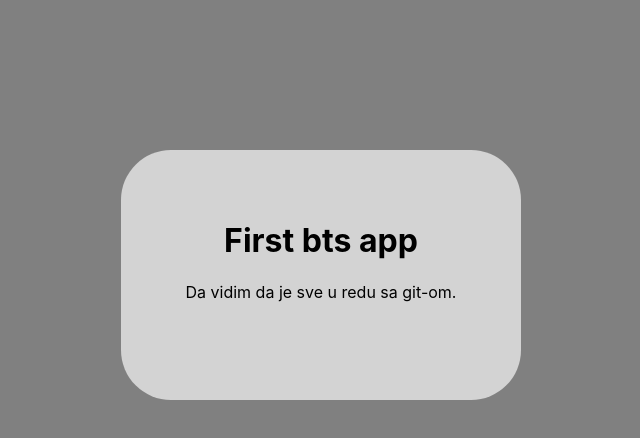
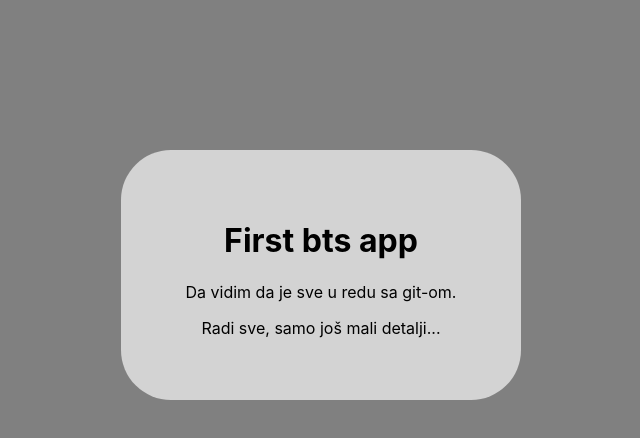
Before and after one commit to s7markobates/bts2, a React (Create React App) app: page / in a window 1280 px wide. Shown: the top 438 px of the page, without its empty margins (319-959 px from the left). Built offline with nearby package versions, Linux system fonts and the light colour scheme.

Commit message:
Za sada sve u redu.

```diff
--- a/src/App.js
+++ b/src/App.js
@@ -5,6 +5,7 @@ function App() {
     <div className="App">
       <h1>First bts app</h1>
       <p>Da vidim da je sve u redu sa git-om.</p>
+      <p>Radi sve, samo još mali detalji...</p>
     </div>
   );
 }
```
